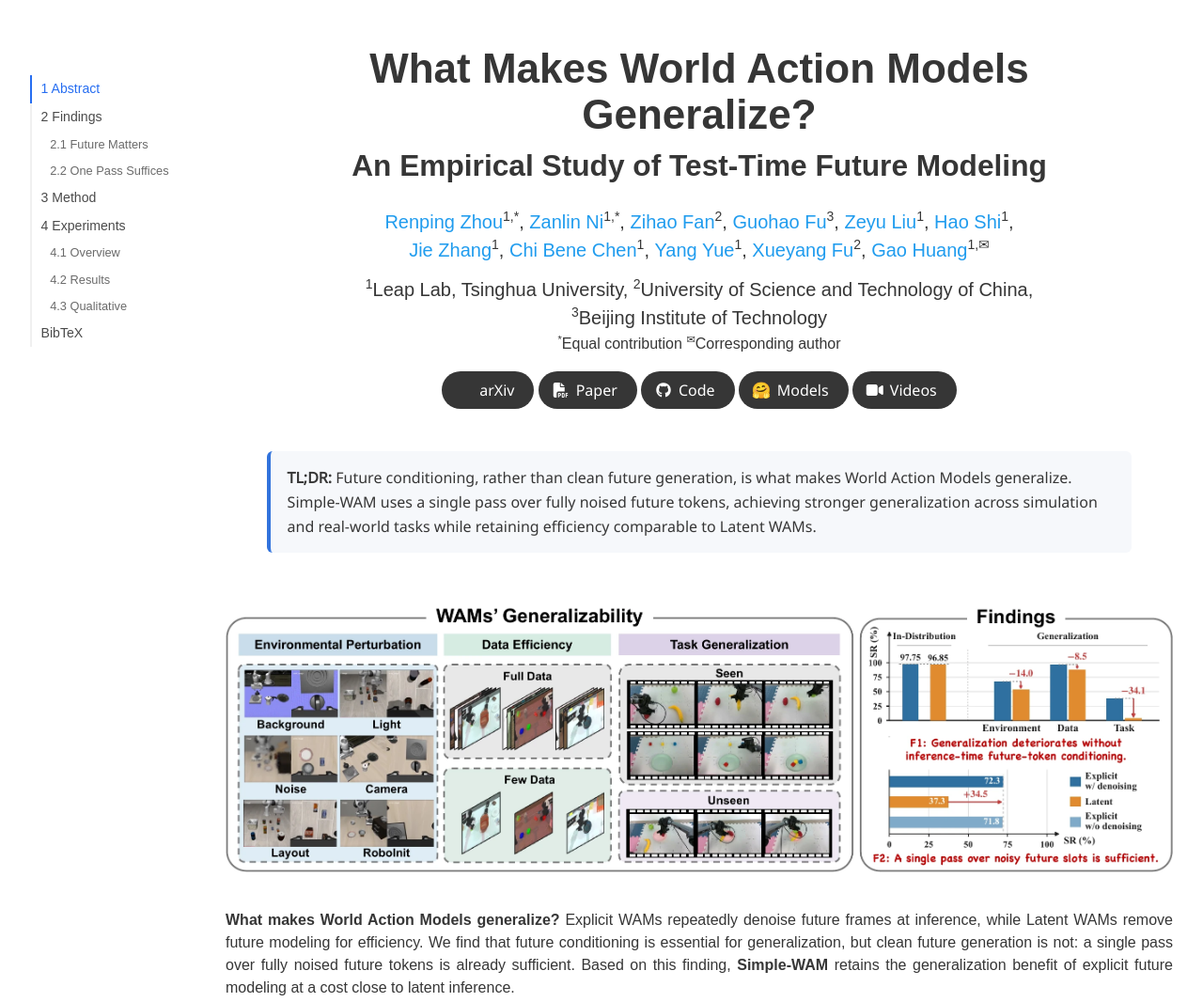
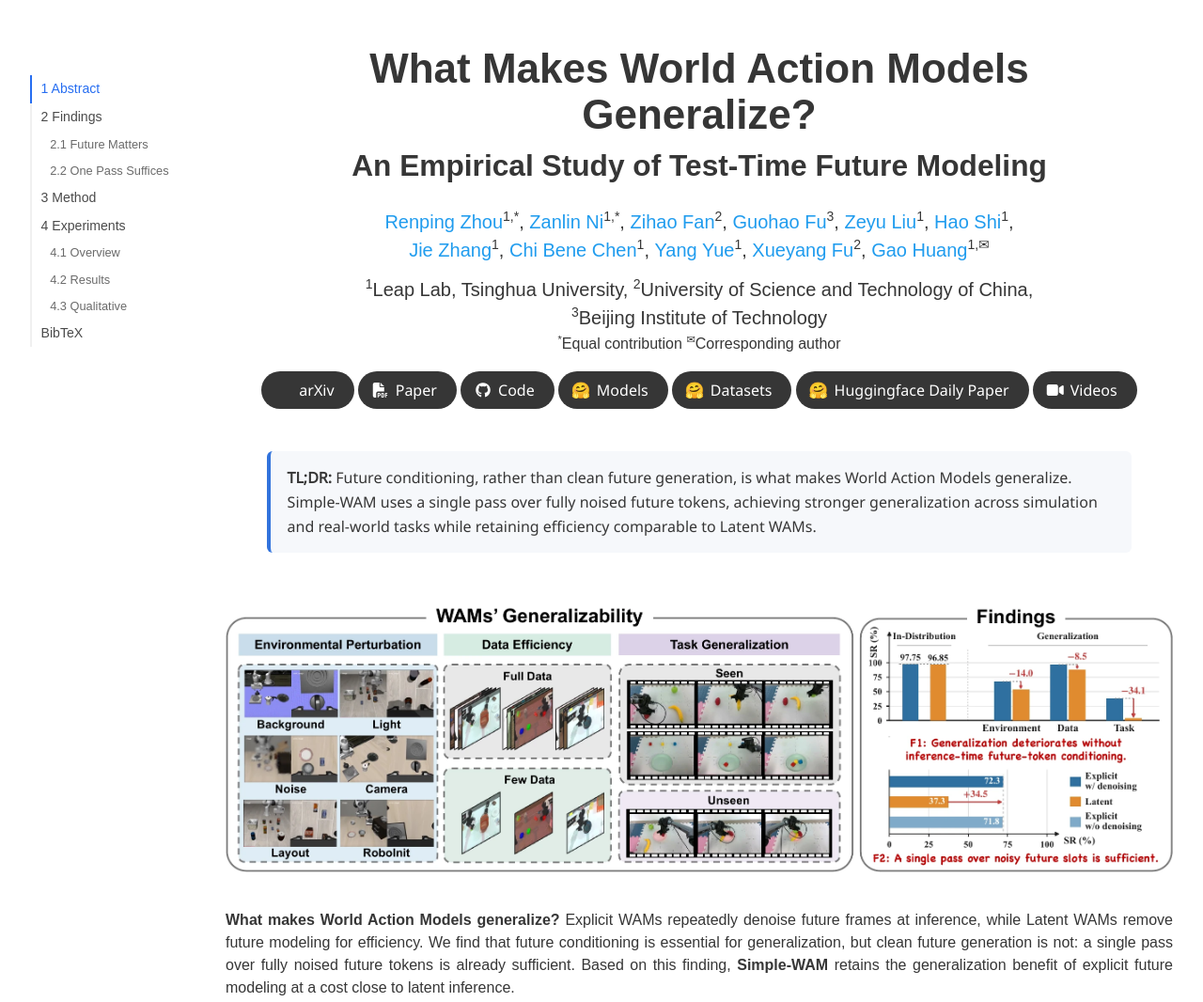
Before and after one commit to zrporz/Simple-WAM-Web, a plain HTML site: page index.html in a window 1280 px wide. Shown: the top 1066 px of the page at 94% size. Drawn offline with Linux system fonts and the light colour scheme; some icons are missing; a web font is replaced by a local one.

Commit message:
add huggingface link

```diff
--- a/index.html
+++ b/index.html
@@ -89,6 +89,16 @@
               <span class="link-block">
                 <a href="https://huggingface.co/rpzhou/Simple-WAM" class="external-link button is-normal is-rounded is-dark" target="_blank" rel="noopener noreferrer">
                   <span class="icon huggingface-mark" aria-hidden="true">&#129303;</span><span>Models</span>
+                </a>
+              </span>
+              <span class="link-block">
+                <a href="https://huggingface.co/datasets/rpzhou/simplewam-precompute-cache" class="external-link button is-normal is-rounded is-dark" target="_blank" rel="noopener noreferrer">
+                  <span class="icon huggingface-mark" aria-hidden="true">&#129303;</span><span>Datasets</span>
+                </a>
+              </span>
+              <span class="link-block">
+                <a href="https://huggingface.co/papers/2609.34981" class="external-link button is-normal is-rounded is-dark" target="_blank" rel="noopener noreferrer">
+                  <span class="icon huggingface-mark" aria-hidden="true">&#129303;</span><span>Huggingface Daily Paper</span>
                 </a>
               </span>
               <span class="link-block">
```
